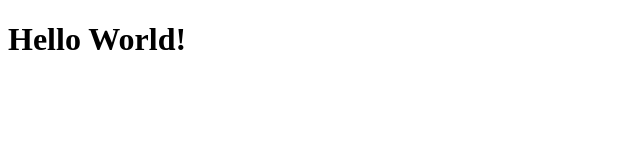
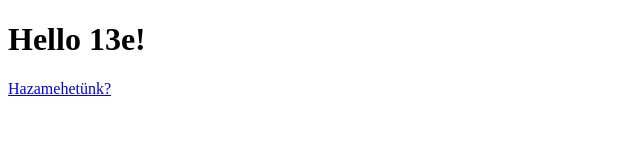
Before and after one commit to Halasskaaa/13E-Ikt-Firebase, a plain HTML site: page public/index.html in a window 1280 px wide. Shown: the whole page, without its empty margins (0-640 px from the left). Drawn offline with Linux system fonts and the light colour scheme.

Commit message:
branh menjünk haza

```diff
--- a/public/index.html
+++ b/public/index.html
@@ -3,9 +3,10 @@
 <head>
     <meta charset="UTF-8">
     <meta name="viewport" content="width=device-width, initial-scale=1.0">
-    <title>Firebase</title>
+    <title>Hello 13e!</title>
 </head>
 <body>
-    <h1>Hello World!</h1>
+    <h1>Hello 13e!</h1>
+    <a href="haza.html">Hazamehetünk?</a>
 </body>
 </html>
```
Also changed, not shown: public/haza.html (added, +11 -0 lines).
